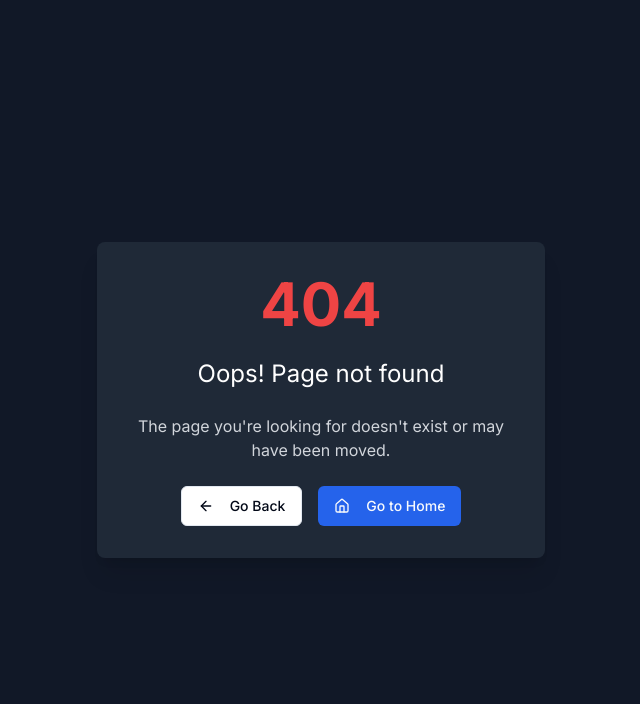
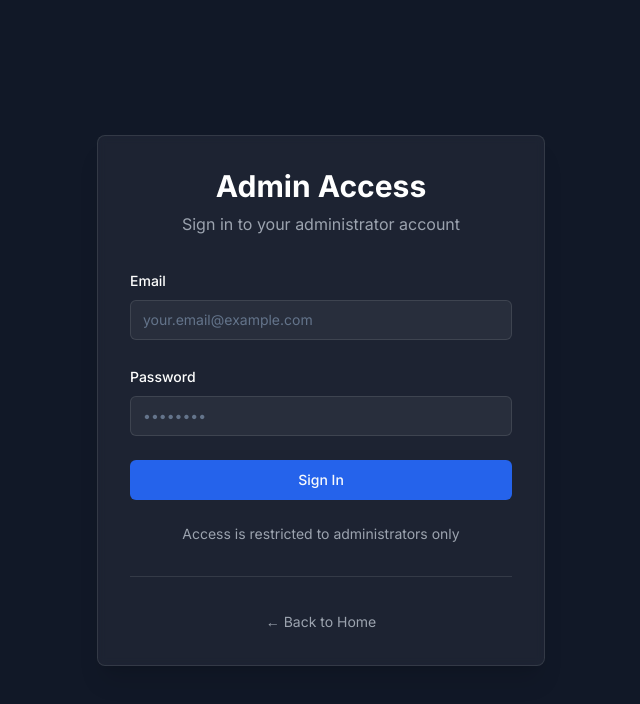
Before and after one commit to KeenanDS/bts-radiology, a React (Vite) app: page /admin-login in a window 1280 px wide. Before the commit this address had no page. Shown: the top 704 px of the page, without its empty margins (319-959 px from the left). Built offline with nearby package versions, Linux system fonts and the light colour scheme.

Commit message:
Implement application features

```diff
--- a/src/App.tsx
+++ b/src/App.tsx
@@ -26,7 +26,7 @@ const App = () => (
         <AuthProvider>
           <Routes>
             <Route path="/" element={<Index />} />
-            <Route path="/login" element={<LoginPage />} />
+            <Route path="/admin-login" element={<LoginPage />} />
             <Route path="/unauthorized" element={<UnauthorizedPage />} />
 
             {/* Protected Admin Routes */}
--- a/src/components/auth/ProtectedRoute.tsx
+++ b/src/components/auth/ProtectedRoute.tsx
@@ -60,7 +60,7 @@ const ProtectedRoute: React.FC<ProtectedRouteProps> = ({
 
   // If not authenticated, redirect to login
   if (!user) {
-    return <Navigate to="/login" state={{ from: location }} replace />;
+    return <Navigate to="/admin-login" state={{ from: location }} replace />;
   }
 
   // Check if user has the required role
--- a/src/contexts/AuthContext.tsx
+++ b/src/contexts/AuthContext.tsx
@@ -105,7 +105,7 @@ export const AuthProvider: React.FC<{ children: React.ReactNode }> = ({ children
         title: 'Success',
         description: 'Account created successfully. Please check your email for verification.',
       });
-      navigate('/login');
+      navigate('/admin-login');
     } catch (error) {
       console.error('Error in signUp:', error);
       toast({
--- a/src/pages/Index.tsx
+++ b/src/pages/Index.tsx
@@ -61,7 +61,7 @@ const Index = () => {
             </Link>
           ) : (
             <div className="space-x-4">
-              <Link to="/login" className="text-sm px-4 py-2 bg-blue-600 hover:bg-blue-700 rounded-md transition-colors">
+              <Link to="/admin-login" className="text-sm px-4 py-2 bg-blue-600 hover:bg-blue-700 rounded-md transition-colors">
                 Admin Access
               </Link>
             </div>
```
